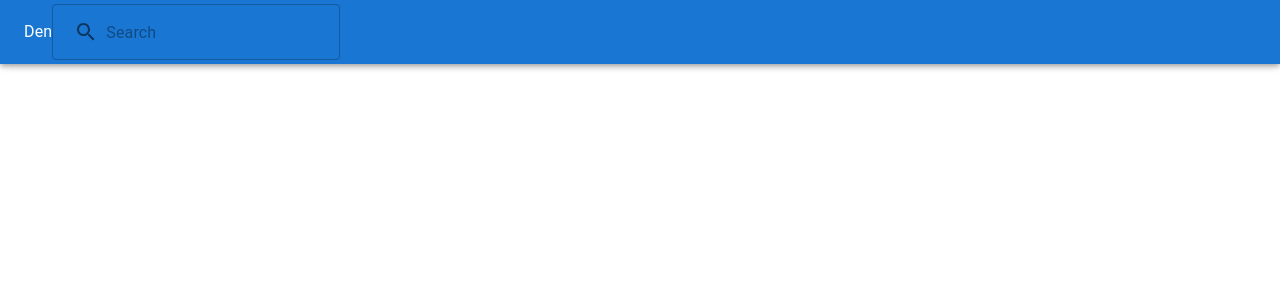
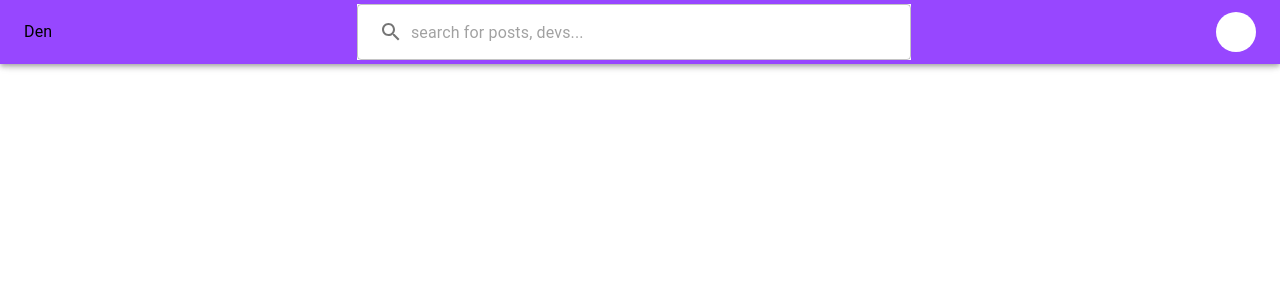
Before and after one commit to AlbinIzmaku/den, a Next.js app: page /Header in a window 1280 px wide. Shown: the top 300 px of the page. Built offline with nearby package versions, Linux system fonts and the light colour scheme.

Commit message:
Update header

```diff
--- a/src/pages/Header.js
+++ b/src/pages/Header.js
@@ -6,17 +6,33 @@ import {
   Typography,
   TextField,
   IconButton,
+  createTheme,
+  ThemeProvider,
+  Avatar,
 } from "@mui/material";
-import { Search } from '@mui/icons-material'
+import { Search } from "@mui/icons-material";
+
+const theme = createTheme({
+  palette: {
+    primary: {
+      main: "#9747ff",
+    },
+    secondary: {
+      main: "#000",
+    },
+  },
+});
 
 function Header() {
   return (
-    <Box>
+    <ThemeProvider theme={theme}>
+      <Box color="primary">
         <AppBar>
-        <Toolbar display="flex">
-          <Typography>Den</Typography>
+          <Toolbar sx={{display: 'flex', justifyContent: 'space-between'}}>
+            <Typography color="secondary">Den</Typography>
             <TextField
-            placeholder="Search"
+              sx={{backgroundColor: 'white', width: '45%'}}
+              placeholder="search for posts, devs..."
               InputProps={{
                 startAdornment: (
                   <IconButton>
@@ -25,9 +41,11 @@ function Header() {
                 ),
               }}
             />
+            <Avatar sx={{ bgcolor: 'white', width: 40, height: 40}}></Avatar>
           </Toolbar>
         </AppBar>
       </Box>
+    </ThemeProvider>
   );
 }
 
```
Lines whose indentation alone changed are shown as unchanged.
